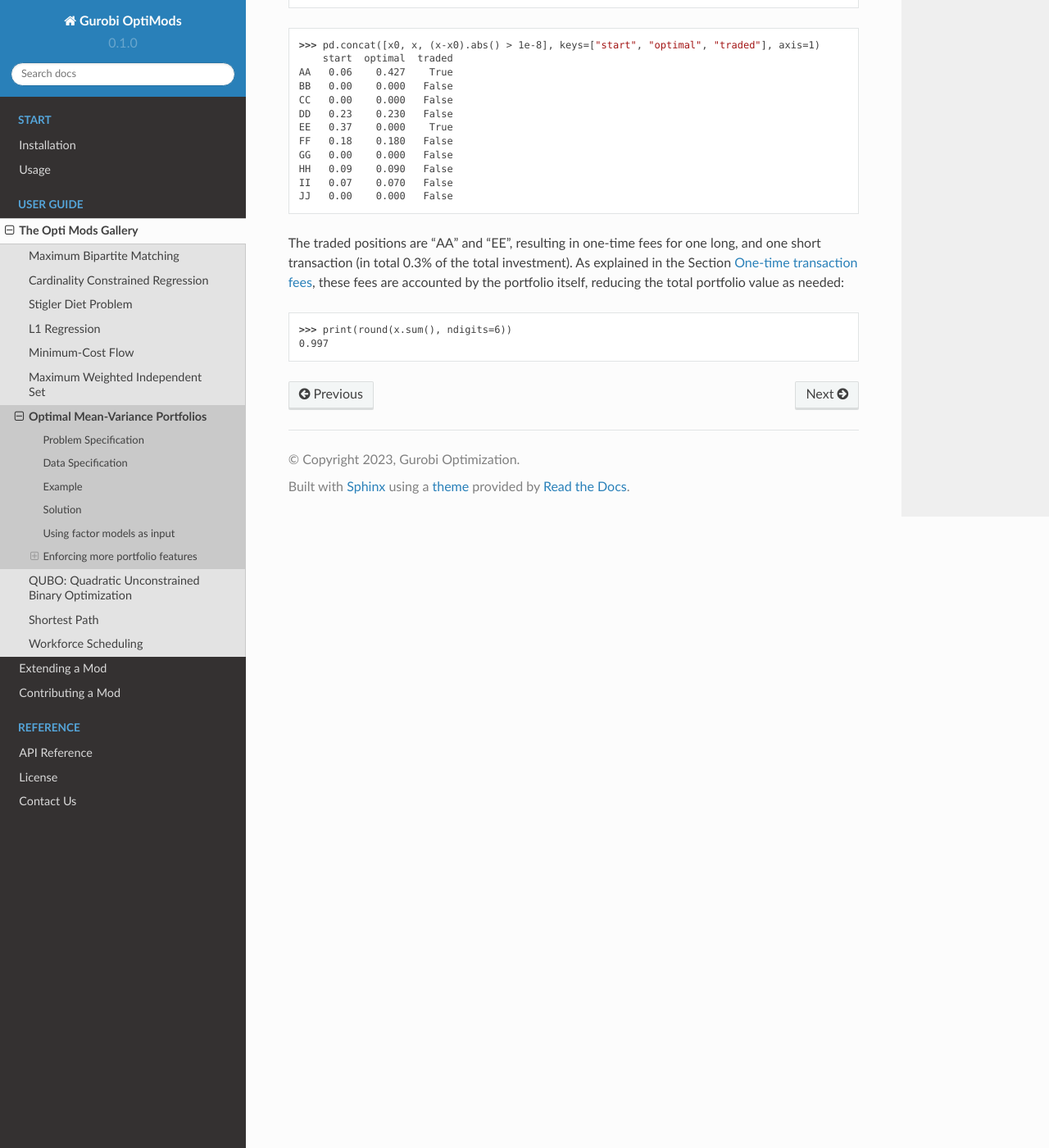
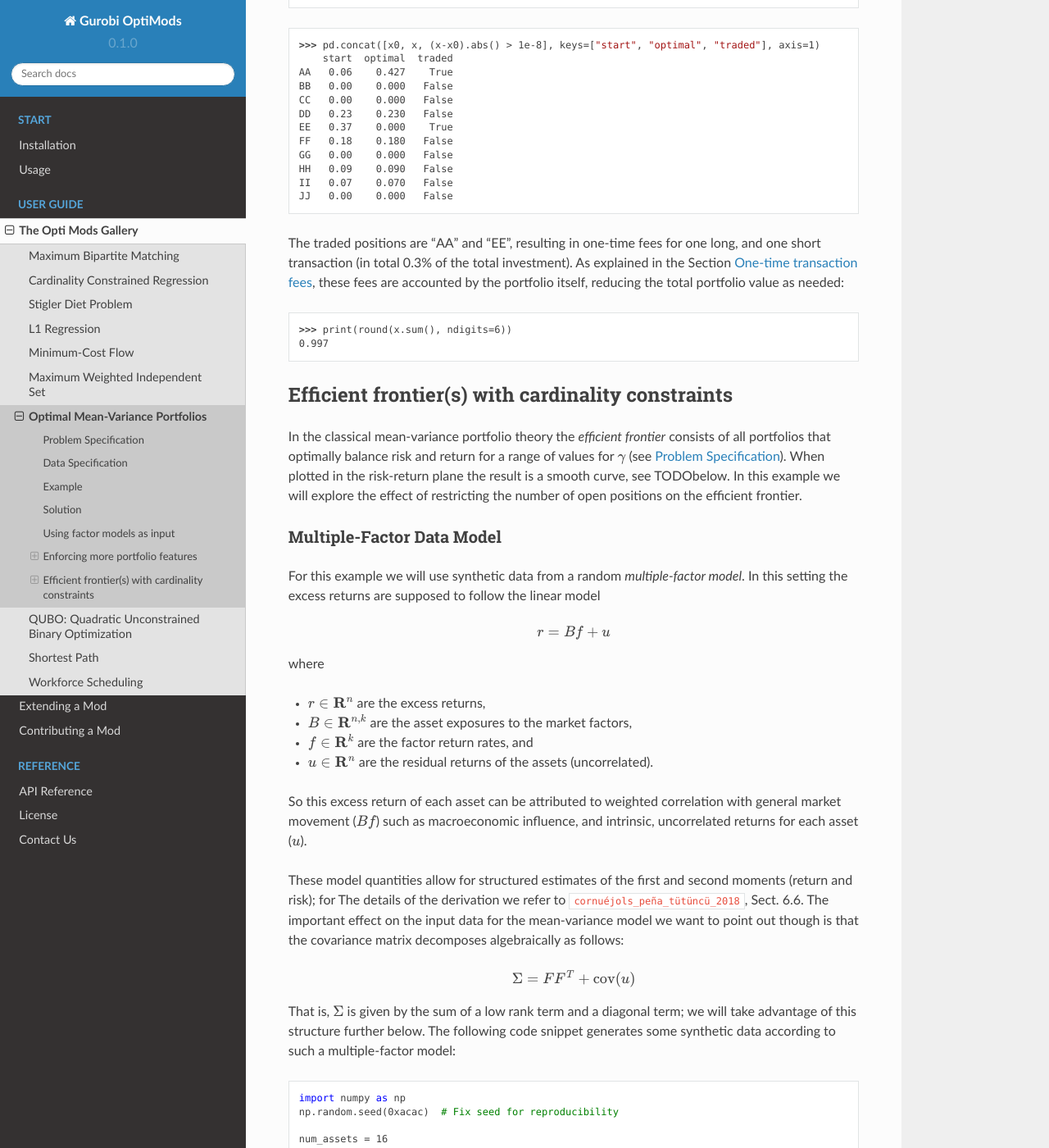
Before and after one commit to Gurobi/gurobi-optimods, a Sphinx documentation site: the page built from docs/source/mods/portfolio.rst, in a window 1280 px wide and 1400 px high, scrolled down 7746 px. Shown: the whole window at 82% size. Built offline with Sphinx 7.4.7 and the Read the Docs theme 2.0.0, drawn with Linux system fonts in a browser that asks for light colours; cross-references to code outside the pages are shown as plain code; some of the changed text lies outside the part shown.

Commit message:
Add more complex example

```diff
--- a/docs/source/conf.py
+++ b/docs/source/conf.py
@@ -55,6 +55,7 @@
 
 bibtex_bibfiles = [
     "refs/graphs.bib",
+    "refs/portfolio.bib",
     "refs/qubo.bib",
     "refs/regression.bib",
 ]
--- a/docs/source/mods/portfolio.rst
+++ b/docs/source/mods/portfolio.rst
@@ -214,9 +214,10 @@
     \Sigma = F_1 F_1^T + F_2 F_2^T + \cdots + F_l F_l^T
     \end{align*}
 
-is known.  Examples for this are single- or multi-factor models that divide
-the individual covariances into a general market movement, and an
-idiosyncratic risk component for each asset.  See Section TODO for an example.
+is known.  Examples for this are single- or multi-factor models that divide the
+individual covariances into a general market movement, and an idiosyncratic
+risk component for each asset.  See `Efficient frontier(s) with cardinality
+constraints`_ for an example.
 
 Rather than computing the covariance matrix explcitly from the decomposition,
 it is adivised to input the individual factor matrices directly through the
@@ -540,16 +541,16 @@
     :options: +NORMALIZE_WHITESPACE
 
     >>> x
-	AA    0.482084
-	BB    0.000000
-	CC    0.000000
-	DD    0.282683
-	EE    0.000000
-	FF    0.000000
-	GG    0.000000
-	HH    0.235233
-	II    0.000000
-	JJ    0.000000
+        AA    0.482084
+        BB    0.000000
+        CC    0.000000
+        DD    0.282683
+        EE    0.000000
+        FF    0.000000
+        GG    0.000000
+        HH    0.235233
+        II    0.000000
+        JJ    0.000000
     dtype: float64
 
 
@@ -657,3 +658,146 @@
 
     >>> print(round(x.sum(), ndigits=6))
     0.997
+
+Efficient frontier(s) with cardinality constraints
+--------------------------------------------------
+
+In the classical mean-variance portfolio theory the *efficient frontier*
+consists of all portfolios that optimally balance risk and return for a range
+of values for :math:`\gamma` (see `Problem Specification`_).  When plotted in
+the risk-return plane the result is a smooth curve, see TODObelow.  In this
+example we will explore the effect of restricting the number of open positions
+on the efficient frontier.
+
+Multiple-Factor Data Model
+~~~~~~~~~~~~~~~~~~~~~~~~~~
+
+For this example we will use synthetic data from a random *multiple-factor
+model*.  In this setting the excess returns are supposed to follow the linear
+model
+
+.. math::
+
+    \begin{equation*}
+      r = Bf + u
+    \end{equation*}
+
+where
+
+* :math:`r \in \mathbf{R}^n` are the excess returns,
+* :math:`B \in \mathbf{R}^{n,k}` are the asset exposures to the market factors,
+* :math:`f \in \mathbf{R}^k` are the factor return rates, and
+* :math:`u \in \mathbf{R}^n` are the residual returns of the assets (uncorrelated).
+
+So this excess return of each asset can be attributed to weighted correlation
+with general market movement (:math:`Bf`) such as macroeconomic influence, and
+intrinsic, uncorrelated returns for each asset (:math:`u`).
+
+These model quantities allow for structured estimates of the first and second
+moments (return and risk); for The details of the derivation we refer to
+:footcite:t:`cornuéjols_peña_tütüncü_2018`, Sect. 6.6.  The important effect on the input
+data for the mean-variance model we want to point out though is that the
+covariance matrix decomposes algebraically as follows:
+
+.. math::
+
+    \begin{equation*}
+      \Sigma = F F^T + \mbox{cov}(u)
+    \end{equation*}
+
+That is, :math:`\Sigma` is given by the sum of a low rank term and a diagonal
+term; we will take advantage of this structure further below.  The following
+code snippet generates some synthetic data according to such a multiple-factor
+model:
+
+.. code-block:: Python
+
+    import numpy as np
+    np.random.seed(0xacac)  # Fix seed for reproducibility
+
+    num_assets = 16
+    num_factors = 4
+    timesteps = 24
+
+    # Generate random factor model parameters
+    sigma_factor = np.diag(np.sqrt(1 + np.arange(num_factors) + np.random.rand(num_factors)))
+    B = np.random.normal(size=(num_assets, num_factors))
+    alpha = np.random.normal(loc=1, size=(num_assets, 1))
+    u = np.random.multivariate_normal(np.zeros(num_assets), np.eye(num_assets), timesteps).T
+
+    # Time series in factor space
+    TS_factor = np.random.multivariate_normal(np.zeros(num_factors), sigma_factor**2, timesteps).T
+
+    # Estimate mu from time series in full space
+    mu = np.mean(alpha + B @ TS_factor + u, axis=1)
+
+    # Final covariance data
+    F = B @ sigma_factor
+    risk_specific = np.diag(np.sqrt(np.diag(np.cov(u))))
+
+Note that the matrices ``F`` and ``risk_specific`` are already in the format for the
+optimization model as described in `Using factor models as input`_.  To compute
+the efficient frontier(s), we simple range over a series of values for
+:math:`\gamma`, compute various optimal portfolios with different cardinality
+constraints:
+
+.. code-block:: python
+    :dedent: 0
+
+    from gurobi_optimods.portfolio import MeanVariancePortfolio
+    gammas = np.logspace(-1, 1, 256)**2
+    rr_pairs_unc = []
+    rr_pairs_con = {1: [], 2: [], 3: []}
+
+    for g in gammas:
+        mvp = MeanVariancePortfolio(mu, cov_factors=(F, risk_specific))
+
+        # No cardinality constraints
+        x = mvp.efficient_portfolio(g, silent=True)
+        ret = mu @ x
+        risk = ((F.T @ x)**2).sum() + (x**2 * risk_specific**2).sum()
+        rr_pairs_unc.append((ret, risk))
+
+        for max_positions in [1, 2, 3]:
+            # Some cardinality constraints
+            x = mvp.efficient_portfolio(g, max_positions=max_positions, silent=True)
+            ret = mu @ x
+            risk = ((F.T @ x)**2).sum() + (x**2 * risk_specific**2).sum()
+            rr_pairs_con[max_positions].append((ret, risk))
+
+
+All risk/return pairs are now recorded in ``rr_pairs_unc`` (unconstrained
+portfolios) and ``rr_pairs_con`` (constrained portfolios). The corresponding
+efficient frontiers look like this:
+
+.. code-block:: python
+
+    from matplotlib import pyplot as plt
+    fig, ax = plt.subplots()
+
+    ax.scatter(list(t[1] for t in rr_pairs_unc), list(t[0] for t in rr_pairs_unc), label="unconstrained")
+    for k in rr_pairs_con:
+        v = rr_pairs_con[k]
+        ax.scatter(list(t[1] for t in v), list(t[0] for t in v), label=f"{k:d} asset{'' if k==1 else 's':s}")
+        ax.legend(loc='lower right')
+        plt.xlabel("risk")
+        plt.ylabel("return")
+
+    plt.show()
+
+.. figure:: figures/mvp.png
+
+Of course all cardinality constrained portfolios are dominated by the
+unconstrained ones, but already restricting the portfolio to three open
+positions yields points very close to the unconstrained efficient frontier.
+The discontinuity of the constrained frontiers is a consequence of the discrete
+decision of holding a position or not, preventing a smooth progression from one
+efficient portfolio to another for varying values of :math:`\gamma`.
+
+.. code-block:: python
+
+   while 1:
+       while 2:
+           pass
+
+.. footbibliography::
--- /dev/null
+++ b/docs/source/refs/portfolio.bib
@@ -0,0 +1 @@
+@book{cornuéjols_peña_tütüncü_2018, place={Cambridge}, edition={2}, title={Optimization Methods in Finance}, DOI={10.1017/9781107297340}, publisher={Cambridge University Press}, author={Cornuéjols, Gérard and Peña, Javier and Tütüncü, Reha}, year={2018}}
```
Also changed, not shown: docs/source/mods/figures/mvp.png.
